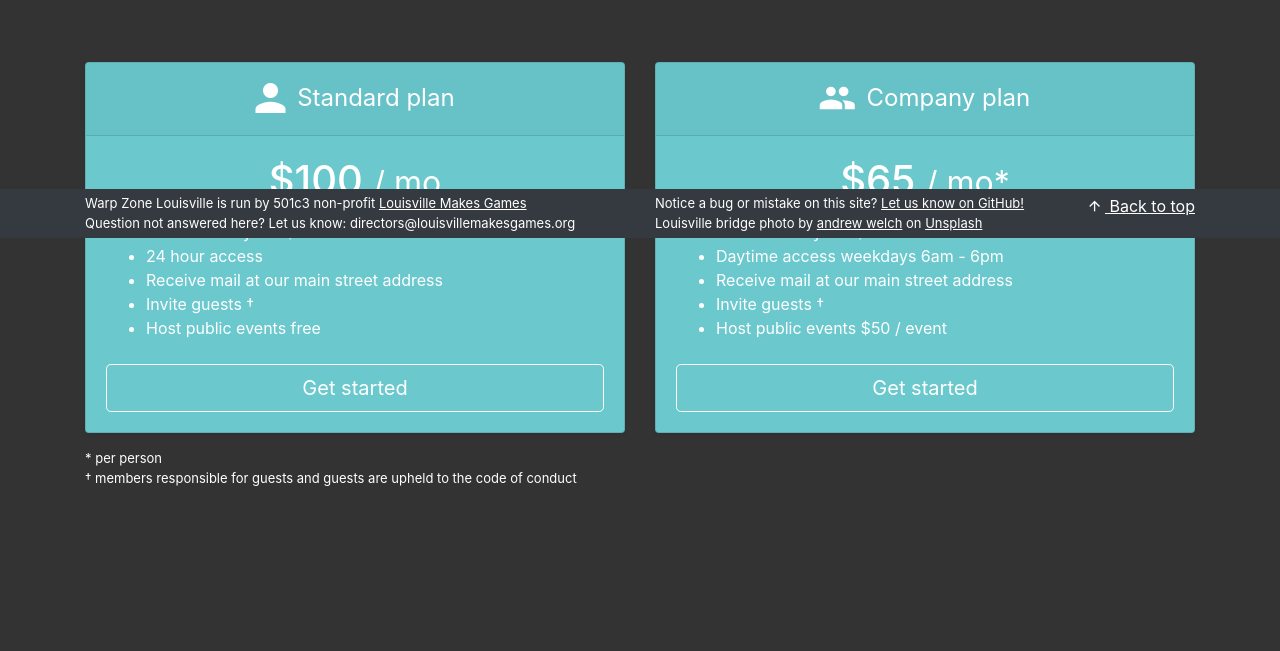
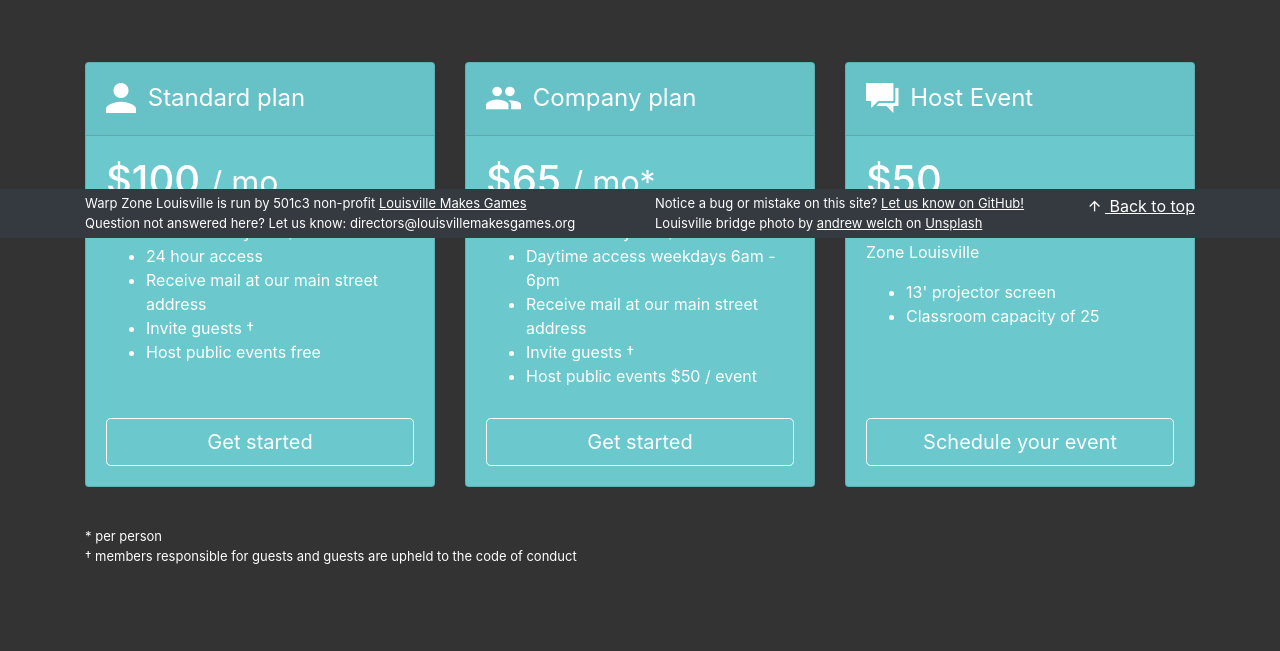
Before and after one commit to LouisvilleMakesGames/warpzone, a plain HTML site: page html/index.html in a window 1280 px wide. Shown: the part 562-1213 px from the top of the page. Drawn offline with nearby package versions, Linux system fonts and the light colour scheme.

Commit message:
add event pricing

```diff
--- a/html/css/main.css
+++ b/html/css/main.css
@@ -57,10 +57,30 @@ a i{
   margin-right: 5px;
 }
 .card{
+  padding: 0;
   background: #6bc9ce;
   color: white;
+  position: relative;
+  padding-bottom: 50px;
+  margin-bottom: 40px;
+  min-height: 425px;
 }
+.card .btn-container{
+  position: absolute;
+  bottom: 0px;
+  left: 0px;
+  text-align: center;
+  display: block;
+  width: 100%;
+  padding: 20px;
+}
+.card-header{
+  margin: 0px;
+}
+
 .card .btn{
+position:relative;
+  margin: 0 auto;
   text-decoration: none;
   background: #6bc9ce;
   border-color: white;
--- a/html/index.html
+++ b/html/index.html
@@ -121,8 +121,10 @@
     </div>
 
     <div class="container pricing">
-    <div class="card-deck mb-3 text-center">
-        <div class="card mb-6 shadow-sm">
+      <div class="row">
+
+        <div class="col-md-12 col-lg-4">
+          <div class="card">
             <div class="card-header">
               <h4 class="my-0 font-weight-normal"><i class="ion-md-person"></i> Standard plan</h4>
             </div>
@@ -135,10 +137,14 @@
                 <li>Invite guests †</li>
                 <li>Host public events free</li>
               </ul>
-            <a class="btn btn-lg btn-block btn-primary" href="#membership">Get started</A>
+              <div class="btn-container">
+                <a class="btn btn-lg btn-block btn-primary" href="#membership">Get started</a>
               </div>
             </div>
-        <div class="card mb-6 shadow-sm">
+          </div>
+        </div>
+        <div class="col-md-12 col-lg-4">
+          <div class="card">
             <div class="card-header">
               <h4 class="my-0 font-weight-normal"><i class="ion-md-people"></i> Company plan</h4>
             </div>
@@ -152,7 +158,28 @@
                 <li>Host public events $50 / event</li>
 
               </ul>
+              <div class="btn-container">
                 <a class="btn btn-lg btn-block btn-primary" href="#membership">Get started</a>
+              </div>
+            </div>
+          </div>
+        </div>
+        <div class="col-md-12 col-lg-4">
+          <div class="card">
+            <div class="card-header">
+              <h4 class="my-0 font-weight-normal"><i class="ion-md-chatboxes"></i> Host Event</h4>
+            </div>
+            <div class="card-body">
+              <h1 class="card-title pricing-card-title">$50</h1>
+              <p> Host your next event or meetup at Warp Zone Louisville</p>
+              <ul class="mt-3 mb-4 text-align-left">
+                <li>13' projector screen</li>
+                <li>Classroom capacity of 25</li>
+              </ul>
+              <div class="btn-container">
+                <a class="btn btn-lg btn-block btn-primary" href="#membership">Schedule your event</a>
+              </div>
+            </div>
           </div>
         </div>
       </div>
```
Lines whose indentation alone changed are shown as unchanged.
